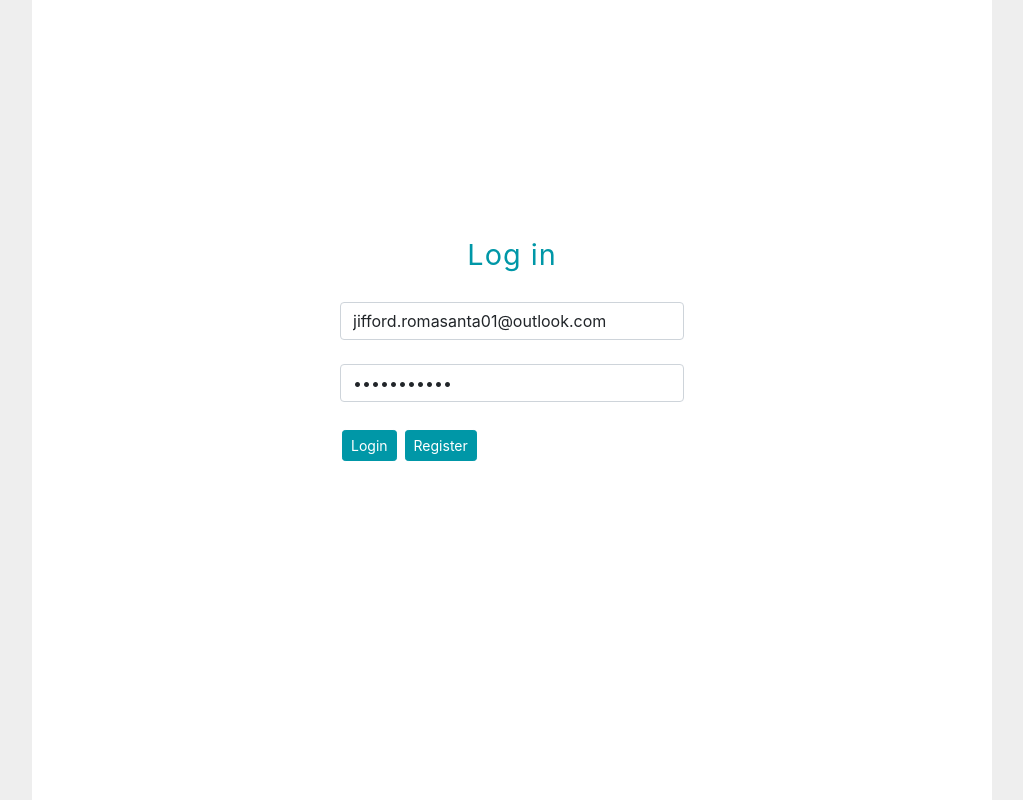
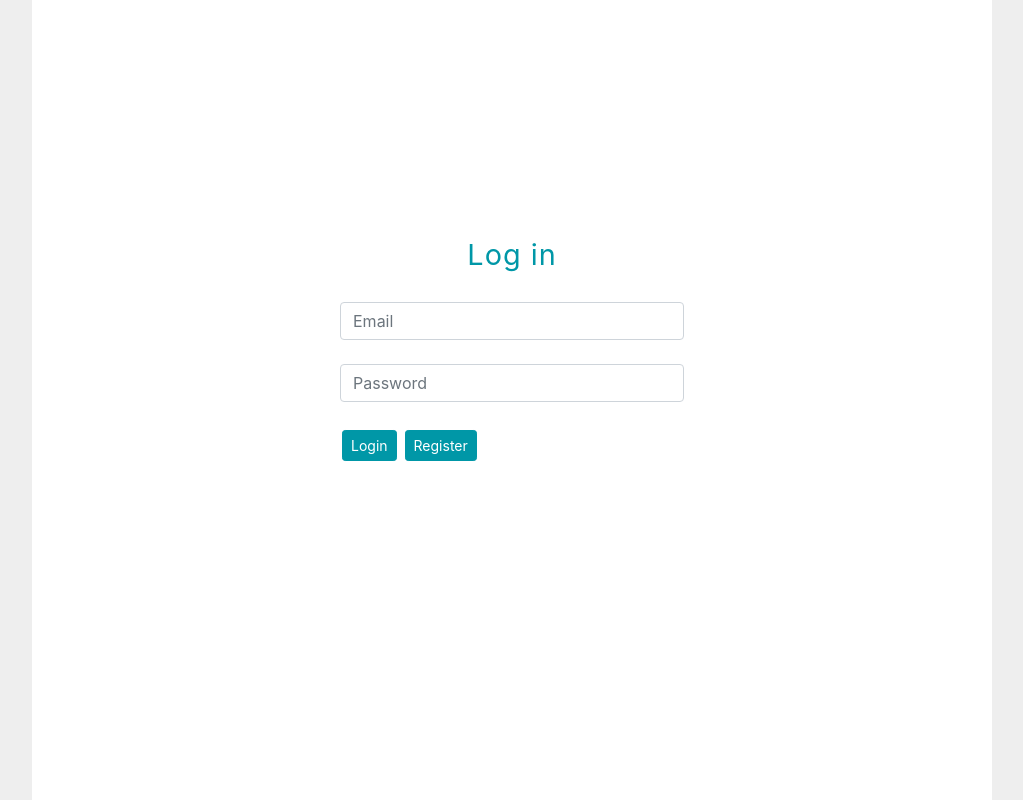
Before and after one commit to jifromz09/ip_solutions_ui, a React (Create React App) app: page / in a window 1280 px wide. Shown: the whole page, without its empty margins (128-1151 px from the left). Built offline with nearby package versions, Linux system fonts and the light colour scheme.

Commit message:
remove default login values

```diff
--- a/src/components/Login.js
+++ b/src/components/Login.js
@@ -19,8 +19,8 @@ const LOADER_CAPTION = "Logging in....";
 const Login = () => {
   const [loading, setLoading] = useState(false);
   const navigate = useNavigate();
-  const [email, setEmail] = useState("jifford.romasanta01@outlook.com");
-  const [password, setPassword] = useState("jifromz1988");
+  const [email, setEmail] = useState("");
+  const [password, setPassword] = useState("");
   const [showErrorAlert, setShowErrorAlert] = useState(false);
   const [alertMessage, setAlertMessage] = useState(EMAIL_REQUIRED);
   const [alertClassName, setAlertClassName] = useState("alert-danger");
```
